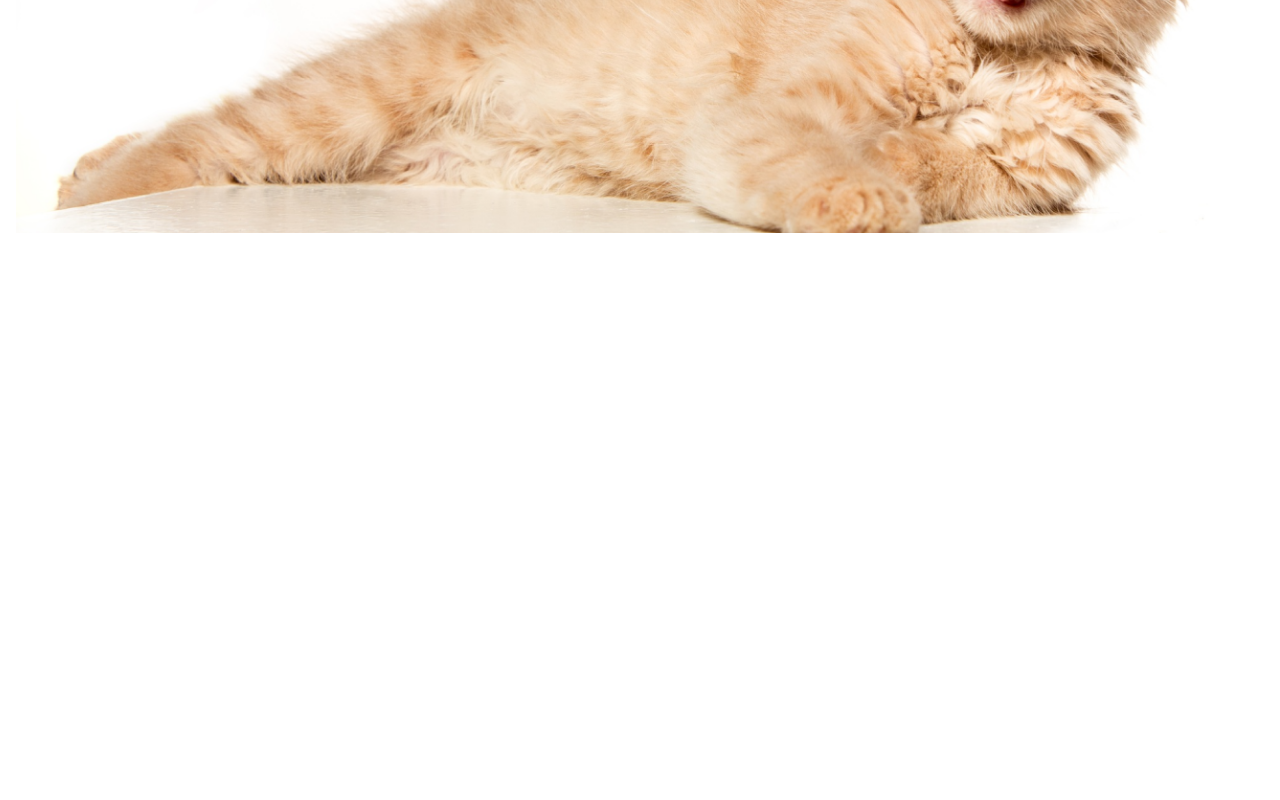
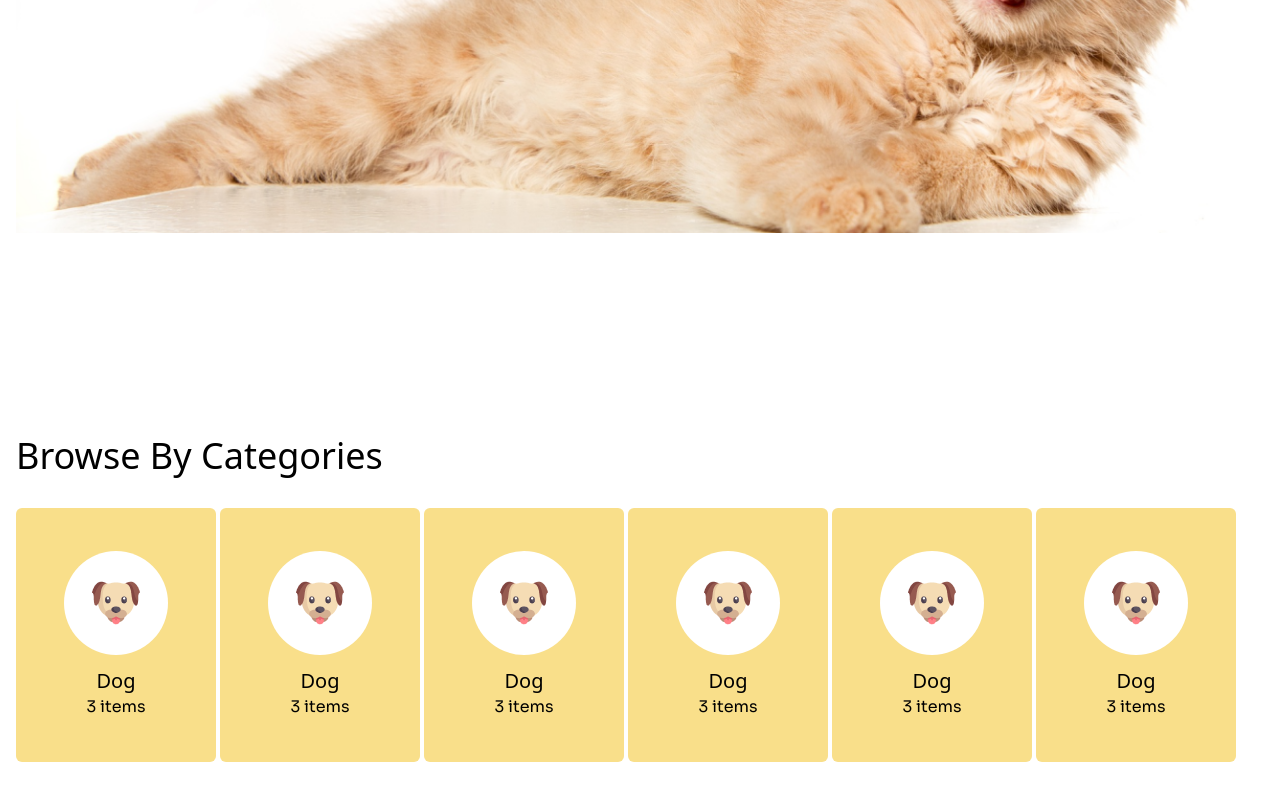
Before and after one commit to developershahiduzzamann/pet-tailwind-css, a plain HTML site: page index.html in a window 1280 px wide. Shown: the part 543-1343 px from the top of the page. Before the commit the page ends 800 px from the top, so only its background shows below. Drawn offline with nearby package versions, Linux system fonts and the light colour scheme; a web font is replaced by a local one.

Commit message:
addad the new section

```diff
--- a/index.html
+++ b/index.html
@@ -49,7 +49,7 @@
         </section>
         <!-- Nav section end -->
         <!-- Header section start -->
-        <section class="mt-11 px-4">
+        <section class="mt-11 px-4 mx-auto">
             <div class="relative z-1">
                <div class="mt-5">
                 <h1 class="fFont text-[27px] md:text-[56px] w-[300px] md:w-[681px]">Pamper Your Pet, Because They Deserve the Bes</h1>
@@ -64,6 +64,81 @@
             </div>
         </section>
         <!-- Categori section Start -->
+         <section class="md:mt-[470px] mt-[190px] px-4 ">
+            <div>
+                <h1 class="fFont text-2xl md:text-4xl">Browse By Categories</h1>
+            </div>
+            <div class="mt-8 mb-11">
+                <div class="flex flex-wrap gap-1">
+                    <div class="w-[200px] h-[254px] bg-[#F9DF8A] flex justify-center items-center rounded-md">
+                        <div class=" flex flex-col items-center ">
+                            <div class="bg-white w-[104px] h-[104px] rounded-[100%] flex justify-center items-center ">
+                                <img class="w-[48px] h-[48px]" src="./assets/img/dog-cartoon.png" alt="">
+                            </div>
+                            <div class="mt-3">
+                                <h3 class="text-center fFont text-xl">Dog</h3>
+                                <p class="font-[sora] text-base">3 items</p>
+                            </div>
+                        </div>
+                    </div>
+                    <div class="w-[200px] h-[254px] bg-[#F9DF8A] flex justify-center items-center rounded-md">
+                        <div class=" flex flex-col items-center ">
+                            <div class="bg-white w-[104px] h-[104px] rounded-[100%] flex justify-center items-center ">
+                                <img class="w-[48px] h-[48px]" src="./assets/img/dog-cartoon.png" alt="">
+                            </div>
+                            <div class="mt-3">
+                                <h3 class="text-center fFont text-xl">Dog</h3>
+                                <p class="font-[sora] text-base">3 items</p>
+                            </div>
+                        </div>
+                    </div>
+                    <div class="w-[200px] h-[254px] bg-[#F9DF8A] flex justify-center items-center rounded-md">
+                        <div class=" flex flex-col items-center ">
+                            <div class="bg-white w-[104px] h-[104px] rounded-[100%] flex justify-center items-center ">
+                                <img class="w-[48px] h-[48px]" src="./assets/img/dog-cartoon.png" alt="">
+                            </div>
+                            <div class="mt-3">
+                                <h3 class="text-center fFont text-xl">Dog</h3>
+                                <p class="font-[sora] text-base">3 items</p>
+                            </div>
+                        </div>
+                    </div>
+                    <div class="w-[200px] h-[254px] bg-[#F9DF8A] flex justify-center items-center rounded-md">
+                        <div class=" flex flex-col items-center ">
+                            <div class="bg-white w-[104px] h-[104px] rounded-[100%] flex justify-center items-center ">
+                                <img class="w-[48px] h-[48px]" src="./assets/img/dog-cartoon.png" alt="">
+                            </div>
+                            <div class="mt-3">
+                                <h3 class="text-center fFont text-xl">Dog</h3>
+                                <p class="font-[sora] text-base">3 items</p>
+                            </div>
+                        </div>
+                    </div>
+                    <div class="w-[200px] h-[254px] bg-[#F9DF8A] flex justify-center items-center rounded-md">
+                        <div class=" flex flex-col items-center ">
+                            <div class="bg-white w-[104px] h-[104px] rounded-[100%] flex justify-center items-center ">
+                                <img class="w-[48px] h-[48px]" src="./assets/img/dog-cartoon.png" alt="">
+                            </div>
+                            <div class="mt-3">
+                                <h3 class="text-center fFont text-xl">Dog</h3>
+                                <p class="font-[sora] text-base">3 items</p>
+                            </div>
+                        </div>
+                    </div>
+                    <div class="w-[200px] h-[254px] bg-[#F9DF8A] flex justify-center items-center rounded-md">
+                        <div class=" flex flex-col items-center ">
+                            <div class="bg-white w-[104px] h-[104px] rounded-[100%] flex justify-center items-center ">
+                                <img class="w-[48px] h-[48px]" src="./assets/img/dog-cartoon.png" alt="">
+                            </div>
+                            <div class="mt-3">
+                                <h3 class="text-center fFont text-xl">Dog</h3>
+                                <p class="font-[sora] text-base">3 items</p>
+                            </div>
+                        </div>
+                    </div>
+                </div>
+            </div>
+         </section>
     </div>
 </body>
 </html>
```
